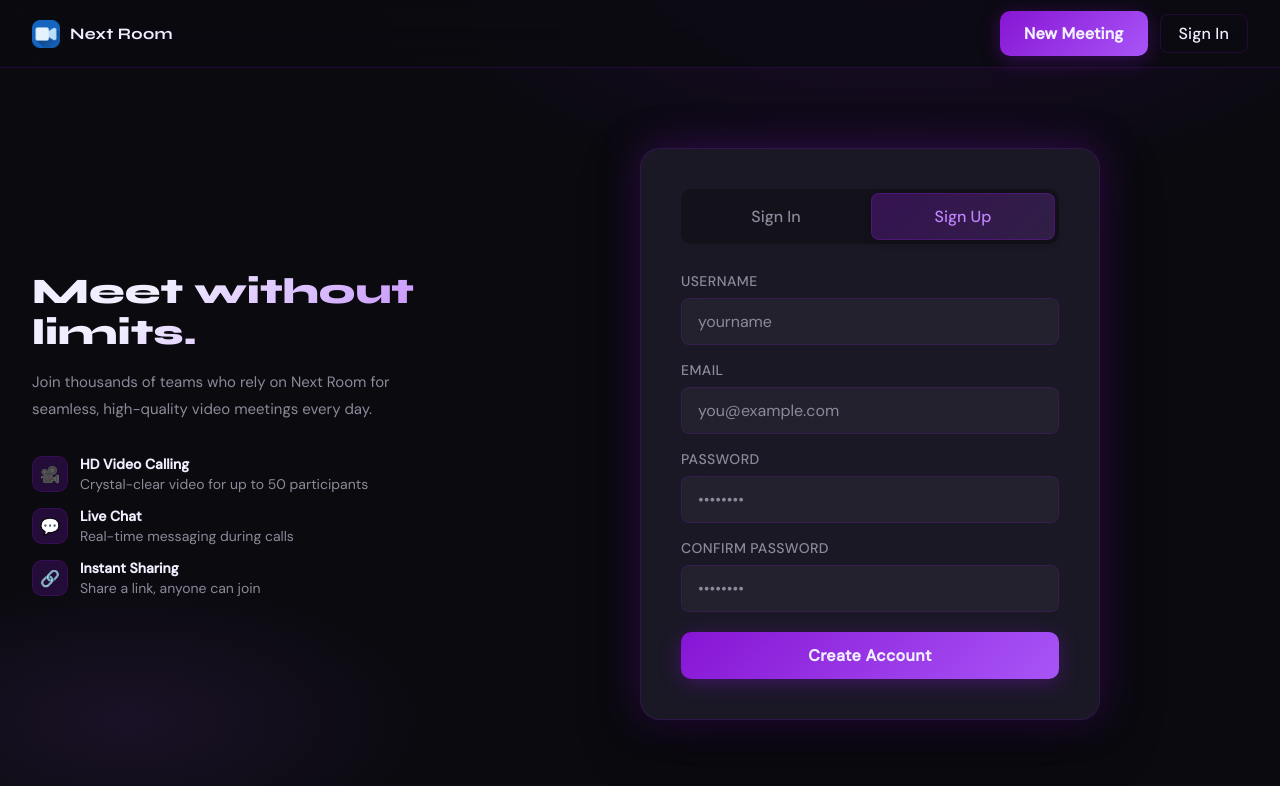
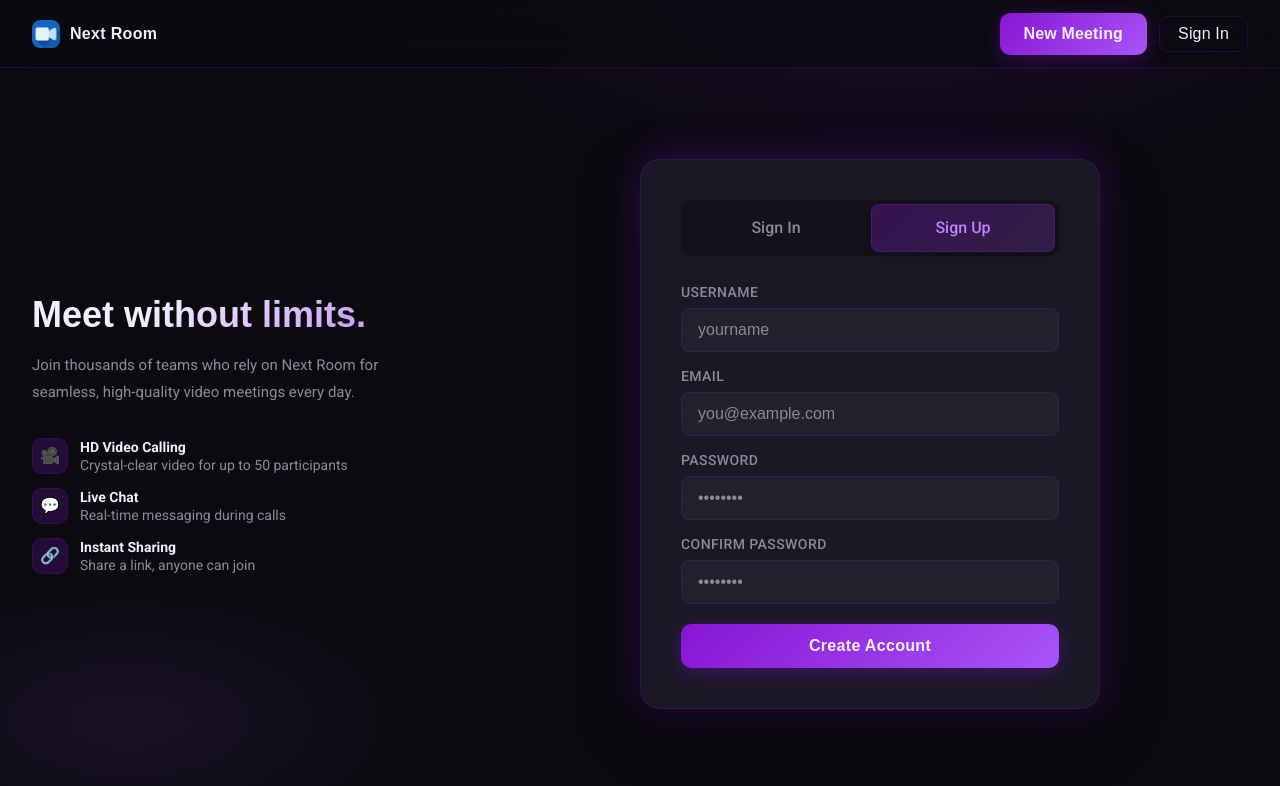
Before and after one commit to Ishan2608/NextRoom, a website: page public/auth.html in a window 1280 px wide. Both pictures are taken after a click on the element "Sign Up". Drawn offline with nearby package versions, Linux system fonts and the light colour scheme.

Commit message:
Change Fonts

```diff
--- a/public/auth.html
+++ b/public/auth.html
@@ -119,20 +119,5 @@
                 </div>
             </div>
         </main>
-
-        <script>
-            $("#signin-tab").on("click", function () {
-                $("#signin-tab").addClass("active");
-                $("#signup-tab").removeClass("active");
-                $("#signin-tab-content").show();
-                $("#signup-tab-content").hide();
-            });
-            $("#signup-tab").on("click", function () {
-                $("#signup-tab").addClass("active");
-                $("#signin-tab").removeClass("active");
-                $("#signup-tab-content").show();
-                $("#signin-tab-content").hide();
-            });
-        </script>
     </body>
 </html>
--- a/public/styles/globals.css
+++ b/public/styles/globals.css
@@ -1,4 +1,5 @@
-@import url('https://fonts.googleapis.com/css2?family=Syne:wght@400;600;700;800&family=DM+Sans:ital,wght@0,300;0,400;0,500;1,300&display=swap');
+@import url('https://fonts.googleapis.com/css2?family=Montserrat:ital,wght@0,100..900;1,100..900&display=swap');
+@import url('https://fonts.googleapis.com/css2?family=Roboto:ital,wght@0,100..900;1,100..900&display=swap');
 
 :root {
     --primary-bg: #0a0a0f;
@@ -25,7 +26,8 @@
     padding: 0;
     margin: 0;
     box-sizing: border-box;
-    font-family: 'DM Sans', sans-serif;
+    font-family: "Roboto", sans-serif;
+    font-optical-sizing: auto;
     color: var(--txt-color);
     border: none;
 }
@@ -110,8 +112,8 @@ input:focus {
 
 input::placeholder { color: var(--txt-muted); }
 
-.txt-lg { font-size: var(--txt-lg); font-family: 'Syne', sans-serif; font-weight: 800; line-height: 1.1; }
-.txt-md { font-size: var(--txt-md); font-family: 'Syne', sans-serif; font-weight: 700; }
+.txt-lg { font-size: var(--txt-lg); font-family: "Montserrat", sans-serif; font-weight: 800; line-height: 1.1; }
+.txt-md { font-size: var(--txt-md); font-family: "Montserrat", sans-serif; font-weight: 700; }
 .txt-nm { font-size: var(--txt-nm); }
 .txt-p  { font-size: var(--txt-p); }
 
```
